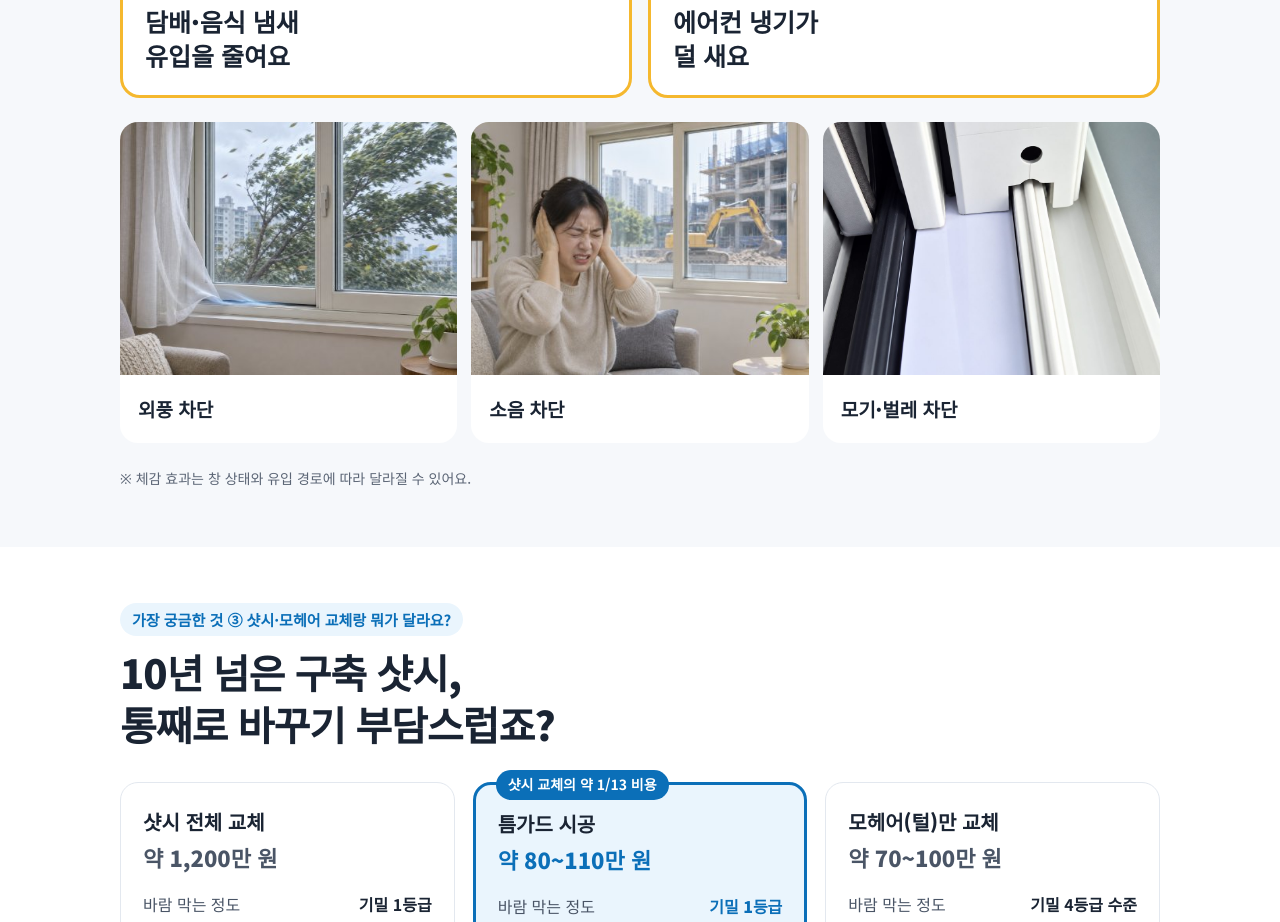
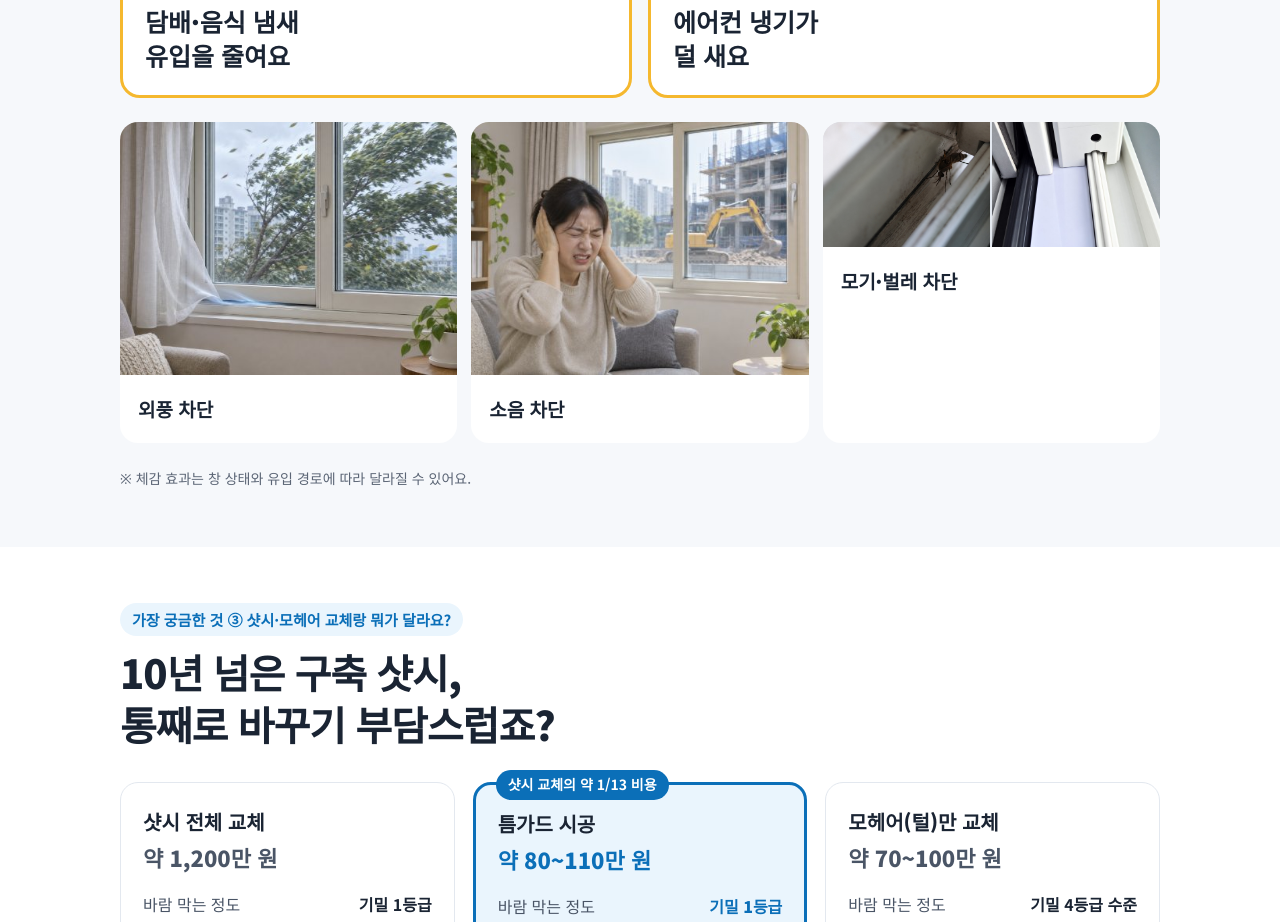
Before and after one commit to 2semo/tumguard-landing, a plain HTML site: page index.html in a window 1280 px wide. Shown: the part 2840-3762 px from the top of the page. Drawn offline with Linux system fonts and the light colour scheme.

Commit message:
Add insect gap photo to benefits card

```diff
--- a/index.html
+++ b/index.html
@@ -169,7 +169,10 @@ a:focus-visible{outline:3px solid #0B6FB8;outline-offset:2px}
 </div>
 </article>
 <article style="background: #FFFFFF; border-radius: 18px; overflow: hidden; display: flex; flex-direction: column">
-<img src="images/after.jpg" alt="틈이 메워진 창 하부 레일" style="width: 100%; aspect-ratio: 4 / 3; object-fit: cover; display: block">
+<div style="display: grid; grid-template-columns: repeat(2, minmax(0, 1fr)); gap: 2px; background: #E3E8EF">
+<img src="images/insects-gap.jpg" alt="창틈으로 들어오는 모기와 벌레" style="width: 100%; aspect-ratio: 4 / 3; object-fit: cover; display: block">
+<img src="images/after.jpg" alt="틈가드 시공으로 틈이 메워진 창 하부 레일" style="width: 100%; aspect-ratio: 4 / 3; object-fit: cover; display: block">
+</div>
 <div style="padding: 18px; display: flex; flex-direction: column; gap: 4px">
 <h3 style="margin: 0; font-size: 19px; font-weight: 900">모기·벌레 차단</h3>
 </div>
```
Also changed, not shown: images/insects-gap.jpg (added).
